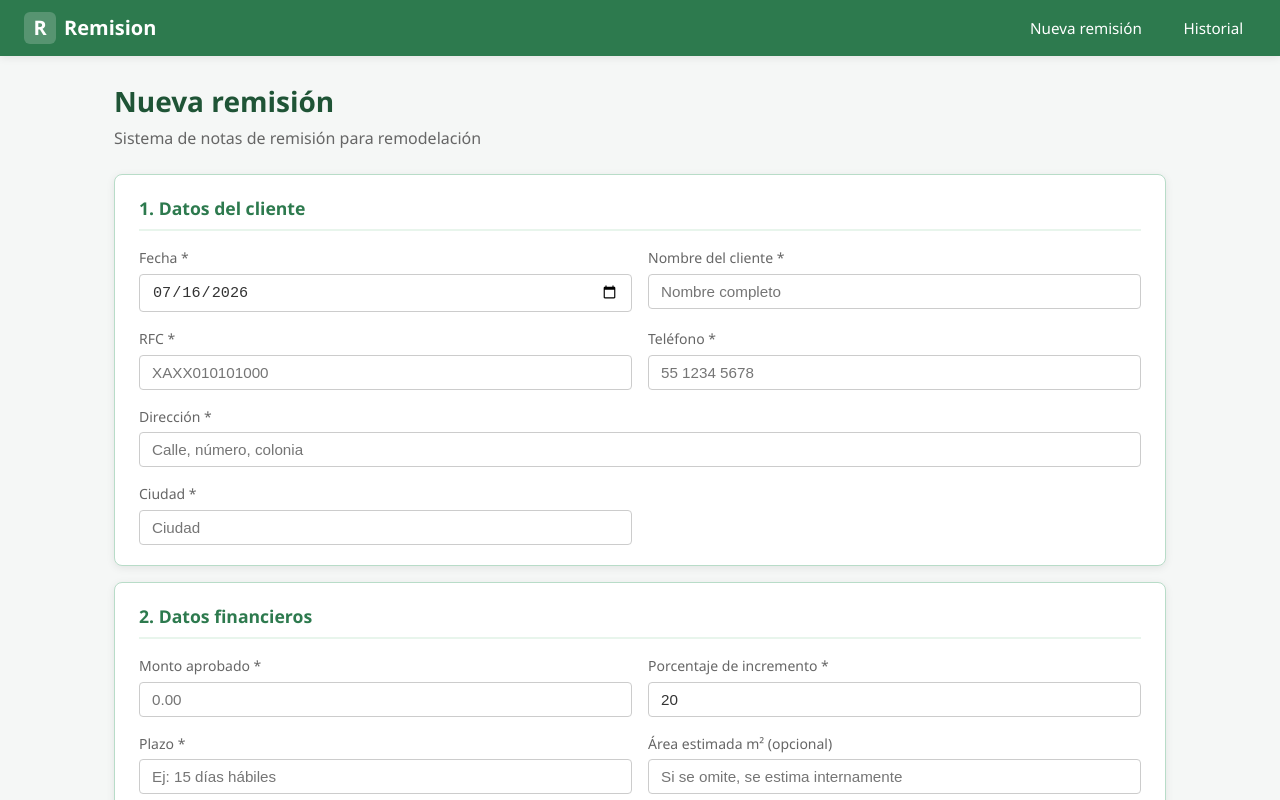
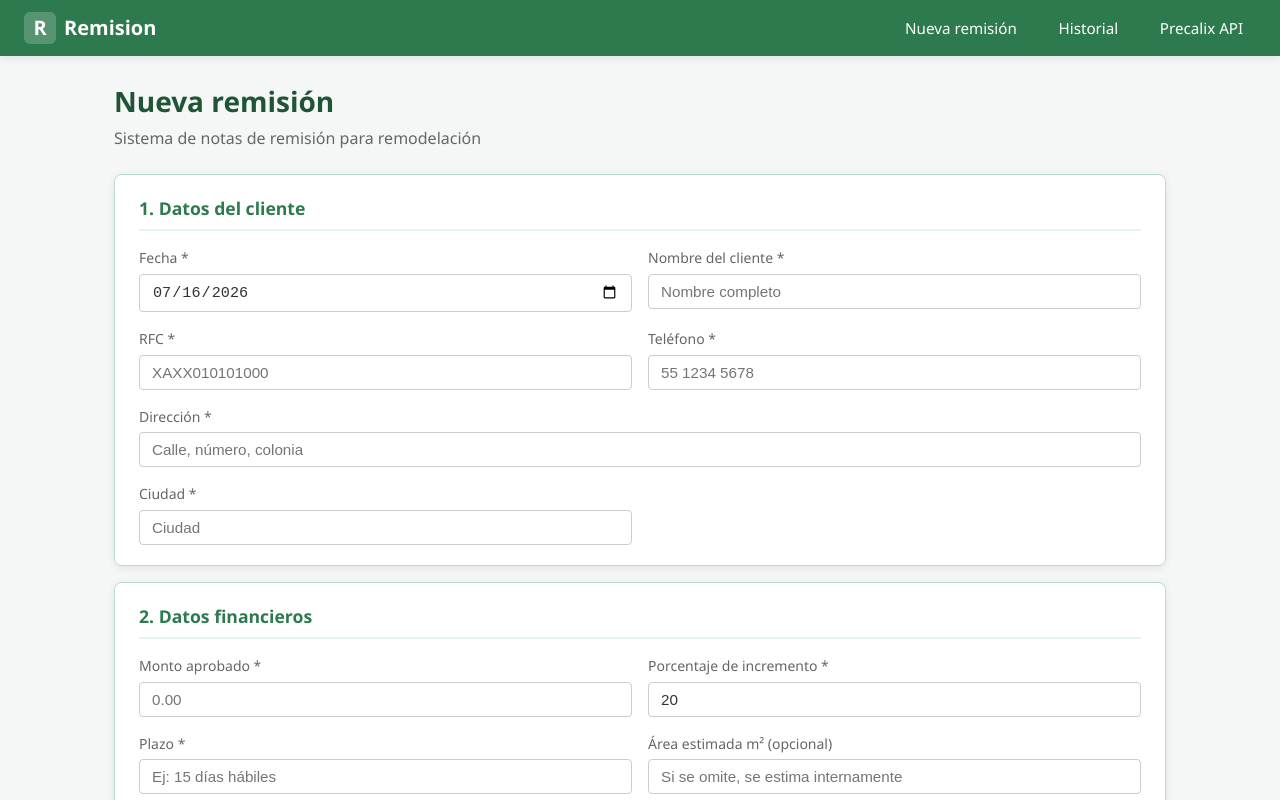
Before and after one commit to NFTSkull/remision, a React (Vite) app: page / in a window 1280 px wide. Shown: the top 800 px of the page. Built offline with nearby package versions, Linux system fonts and the light colour scheme.

Commit message:
feat(remision): agregar acceso visible a piloto de Precalix

```diff
--- a/src/modules/remision/components/AppLayout.tsx
+++ b/src/modules/remision/components/AppLayout.tsx
@@ -11,6 +11,7 @@ export function AppLayout() {
         <div className="nav-links">
           <Link to="/">Nueva remisión</Link>
           <Link to="/historial">Historial</Link>
+          <Link to="/precalix">Precalix API</Link>
         </div>
       </nav>
       <main className="app-main">
```
